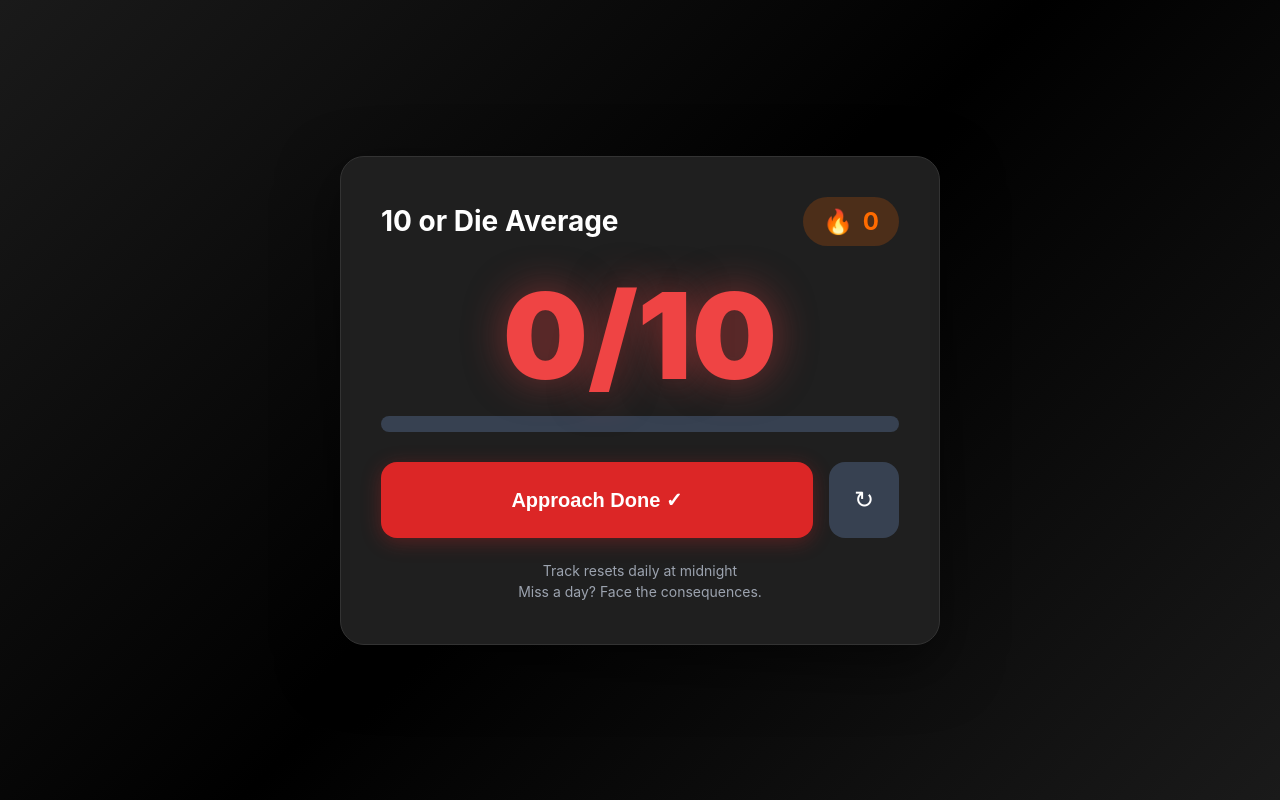
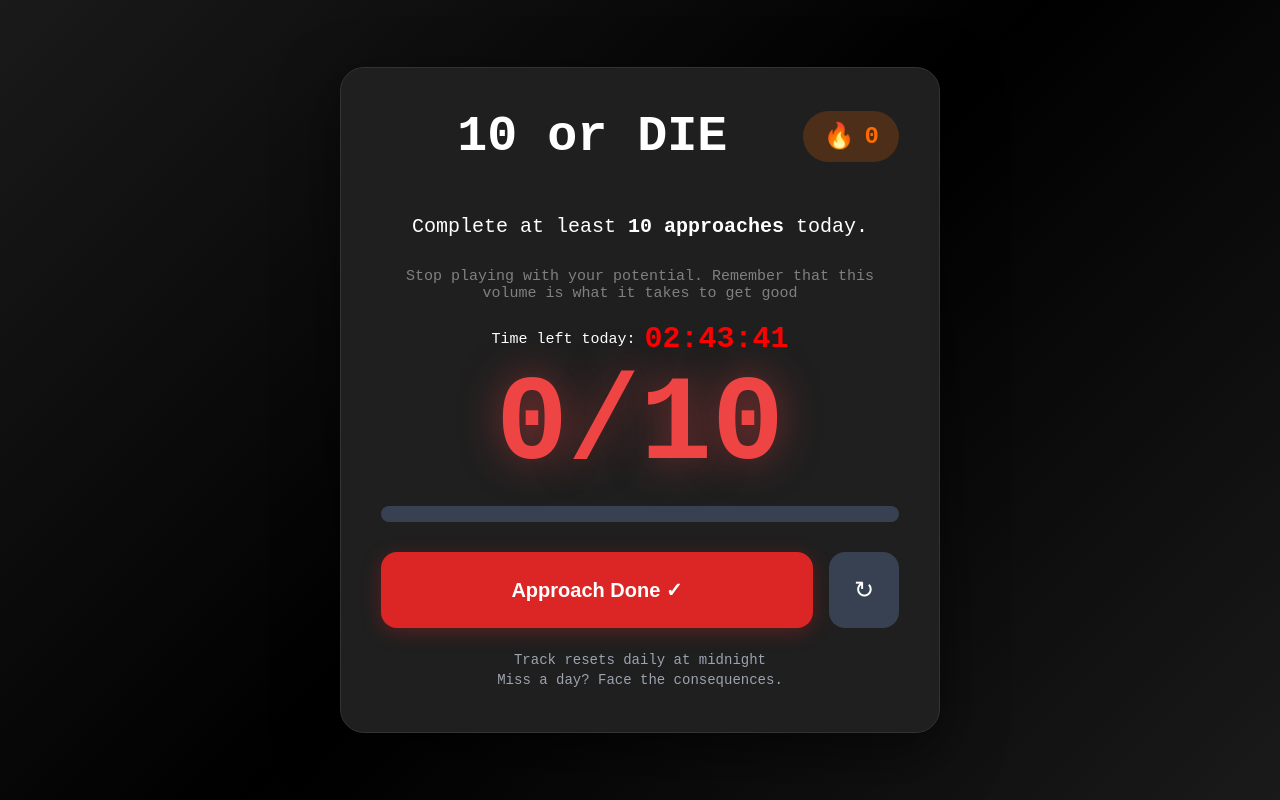
Before and after one commit to ethanfry31/10orDie, a plain HTML site: page index.html in a window 1280 px wide. Drawn offline with Linux system fonts and the light colour scheme.

Commit message:
timer added

```diff
--- a/app.js
+++ b/app.js
@@ -15,6 +15,27 @@ let streak = 0;
 function getTodayString() {
   return new Date().toDateString();
 }
+
+//timer logic
+const timerElement = document.getElementById("timeLeft");
+const now = new Date();
+const target = new Date();
+target.setHours(20, 0, 0, 0); // Set to 8 PM
+
+if (now > target) {
+  target.setDate(target.getDate() + 1); // Set to next day if past 8 PM
+}
+
+setInterval(() => {
+  const diff = target - new Date();
+  const hours = Math.floor((diff / (1000 * 60 * 60)) % 24);
+  const minutes = Math.floor((diff / (1000 * 60)) % 60);
+  const seconds = Math.floor((diff / 1000) % 60);
+  const h = hours.toString().padStart(2, "0");
+  const m = minutes.toString().padStart(2, "0");
+  const s = seconds.toString().padStart(2, "0");
+  timerElement.textContent = `${h}:${m}:${s}`;
+}, 1000);
 
 // Load data from localStorage
 function loadData() {
--- a/index.html
+++ b/index.html
@@ -3,7 +3,7 @@
   <head>
     <meta charset="UTF-8" />
     <meta name="viewport" content="width=device-width, initial-scale=1.0" />
-    <title>10 or Die</title>
+    <title>10 or DIE</title>
     <link rel="stylesheet" href="style.css" />
     <link rel="apple-touch-icon" href="icon.png" />
   </head>
@@ -11,7 +11,7 @@
     <div class="container">
       <div class="card">
         <div class="header">
-          <h1>10 or Die Average</h1>
+          <h1 class="title">10 or DIE</h1>
           <div class="streak">
             <span class="fire">🔥</span>
             <span class="streak-count" id="streakCount">0</span>
@@ -31,6 +31,21 @@
               </ul>
             </div>
           </div>
+        </div>
+
+        <div class="info-text">
+          <p>Complete at least <strong>10 approaches</strong> today.</p>
+        </div>
+
+        <div class="importance-text">
+          <p>
+            Stop playing with your potential. Remember that this volume is what
+            it takes to get good
+          </p>
+        </div>
+
+        <div class="timer-text" id="timerText">
+          <p>Time left today: <span id="timeLeft"></span></p>
         </div>
 
         <div class="counter-container">
--- a/style.css
+++ b/style.css
@@ -5,7 +5,7 @@
 }
 
 body {
-    font-family: -apple-system, BlinkMacSystemFont, 'Segoe UI', Roboto, Oxygen, Ubuntu, Cantarell, sans-serif;
+  font-family: "OCR A Std", monospace, sans-serif;
   background: linear-gradient(135deg, #1a1a1a 0%, #000000 50%, #1a1a1a 100%);
   min-height: 100vh;
   display: flex;
@@ -36,6 +36,7 @@ body {
 
 h1 {
   color: #ffffff;
+  text-align: center;
   font-size: 28px;
   font-weight: 700;
 }
@@ -47,16 +48,56 @@ h1 {
   background: rgba(255, 107, 0, 0.2);
   padding: 10px 20px;
   border-radius: 50px;
+  margin-bottom: 20px;
 }
 
 .fire {
-    font-size: 24px;
+  font-size: 25px;
 }
 
 .streak-count {
-    color: #ff6b00;
+  color: #ff6a00;
   font-size: 24px;
   font-weight: 700;
+}
+
+.title {
+  font-size: 50px;
+  font-weight: 1200;
+  color: white;
+  text-align: center;
+  margin-bottom: 20px;
+  flex: 1;
+}
+
+.info-text {
+  color: white;
+  font-size: 20px;
+  text-align: center;
+  margin-bottom: 30px;
+}
+
+.timer-text {
+  color: white;
+  font-size: 15px;
+  text-align: center;
+  margin-bottom: 10px;
+}
+
+.importance-text {
+  color: grey;
+  font-size: 15px;
+  text-align: center;
+  margin-bottom: 20px;
+}
+#timeLeft {
+  display: inline;
+  vertical-align: middle;
+  font-size: 30px;
+  font-weight: 800;
+  text-align: center;
+  margin-bottom: 10px;
+  color: red;
 }
 
 .punishment-banner {
```
Lines whose indentation alone changed are shown as unchanged.
